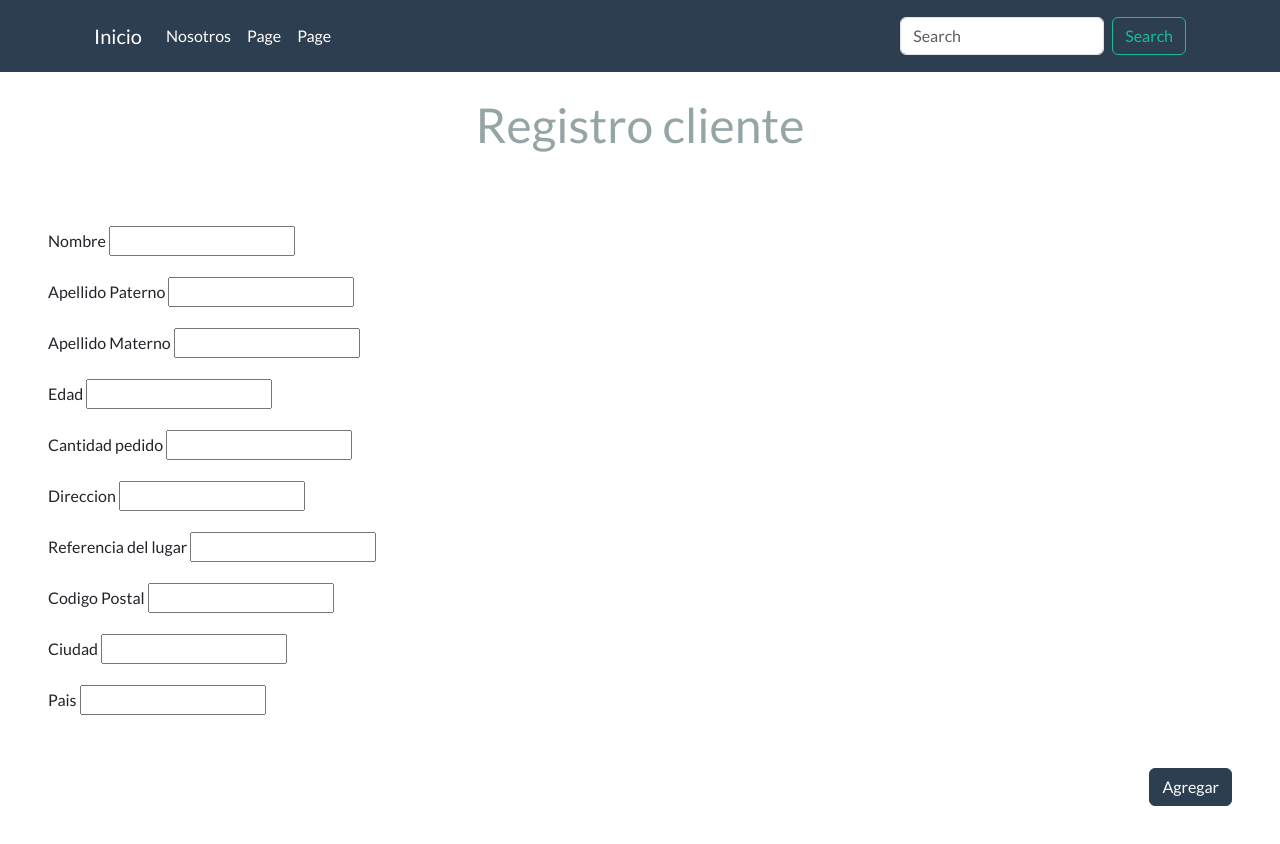
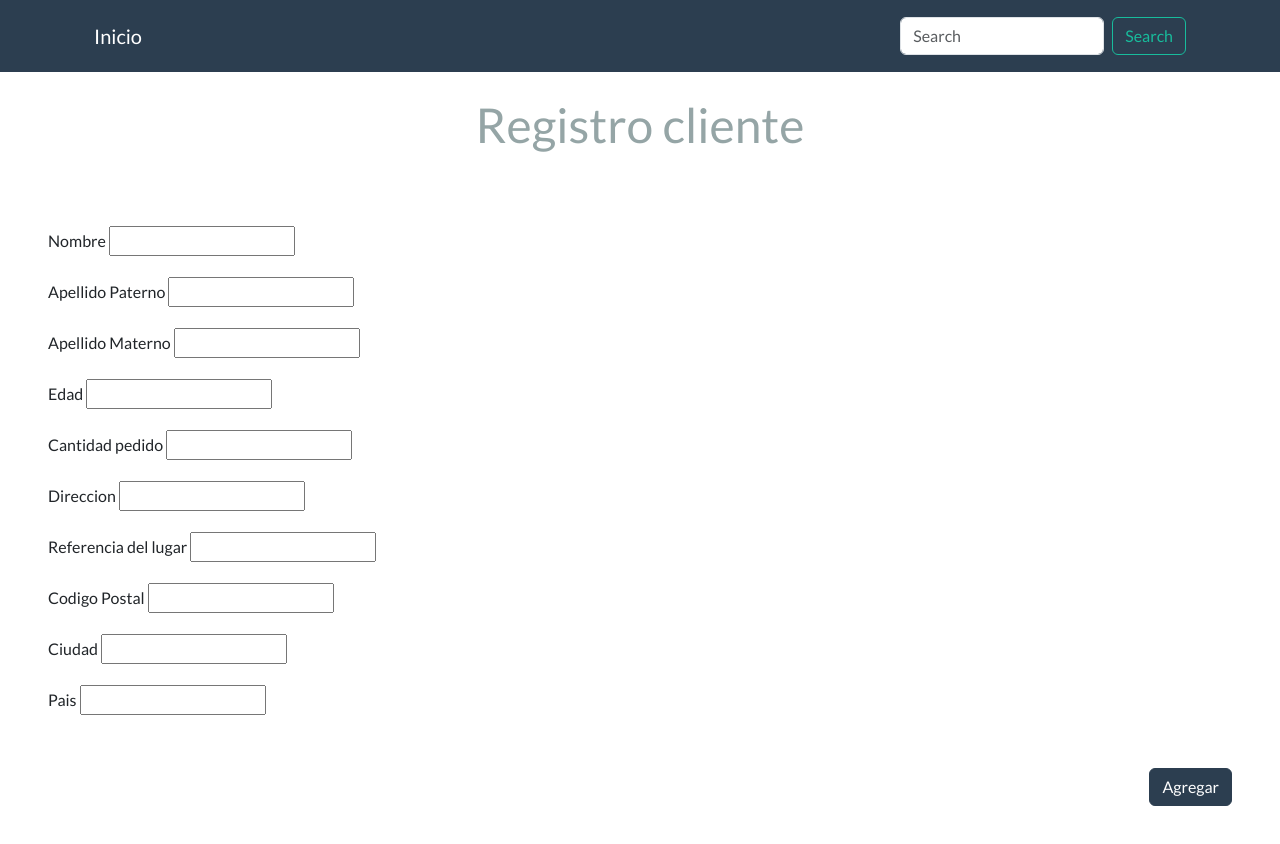
Before and after one commit to Cristoforo1/Cristoforo1_formulario.github.io, a plain HTML site: page Index.html in a window 1280 px wide. Drawn offline with Linux system fonts and the light colour scheme.

Commit message:
Update Index.html

```diff
--- a/Index.html
+++ b/Index.html
@@ -12,17 +12,17 @@
     <div class="container">
         <nav class="navbar navbar-expand-lg">
             <div class="container-fluid">
-              <a class="navbar-brand text-white" href="/ProyectosWeb/TiendaLamparas/public/index.php">Inicio</a>
+              <a class="navbar-brand text-white" href="#">Inicio</a>
               <button class="navbar-toggler" type="button" data-bs-toggle="collapse" data-bs-target="#navbarSupportedContent" aria-controls="navbarSupportedContent" aria-expanded="false" aria-label="Toggle navigation">
                 <span class="navbar-toggler-icon"></span>
               </button>
               <div class="collapse navbar-collapse" id="navbarSupportedContent">
                 <ul class="navbar-nav me-auto mb-2 mb-lg-0">
                   <li class="nav-item">
-                    <a class="nav-link text-white" aria-current="page" href="/ProyectosWeb/TiendaLamparas/public/Nosotros.php">Nosotros</a>
+                    <a class="nav-link text-white" aria-current="page" href="#"></a>
                   </li>
                   <li class="nav-item">
-                    <a class="nav-link text-white" href="/ProyectosWeb/TiendaLamparas/public/Lamparas.php">Page</a>
+                    <a class="nav-link text-white" href="#"></a>
                   </li>
                 <!--  <li class="nav-item dropdown">
                     <a class="nav-link dropdown-toggle text-white" href="#" role="button" data-bs-toggle="dropdown" aria-expanded="false">
@@ -36,7 +36,7 @@
                     </ul>
                   </li> -->
                   <li class="nav-item">
-                    <a class="nav-link text-white" href="/ProyectosWeb/TiendaLamparas/public/NuestrosClientes.php">Page</a>
+                    <a class="nav-link text-white" href="#"></a>
                   </li>
                 </ul>
                 <form class="d-flex" role="search">
```
